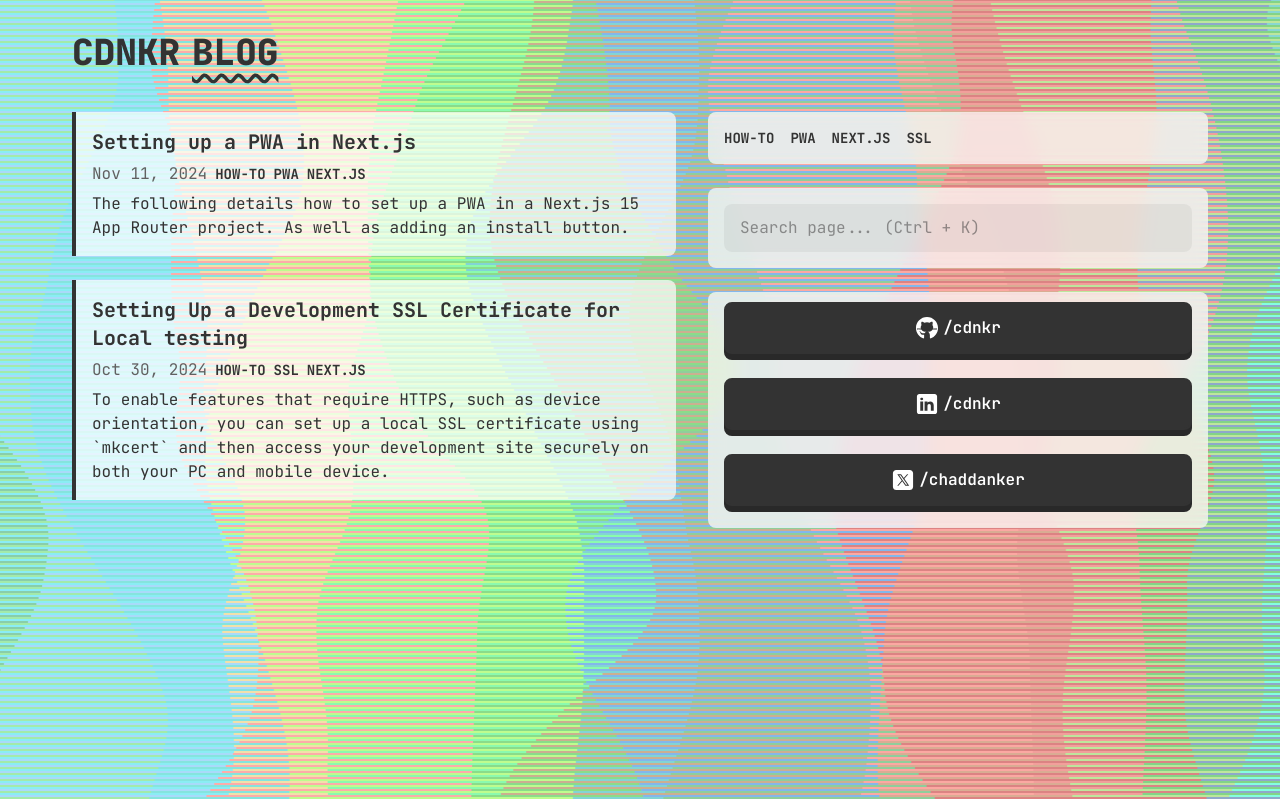
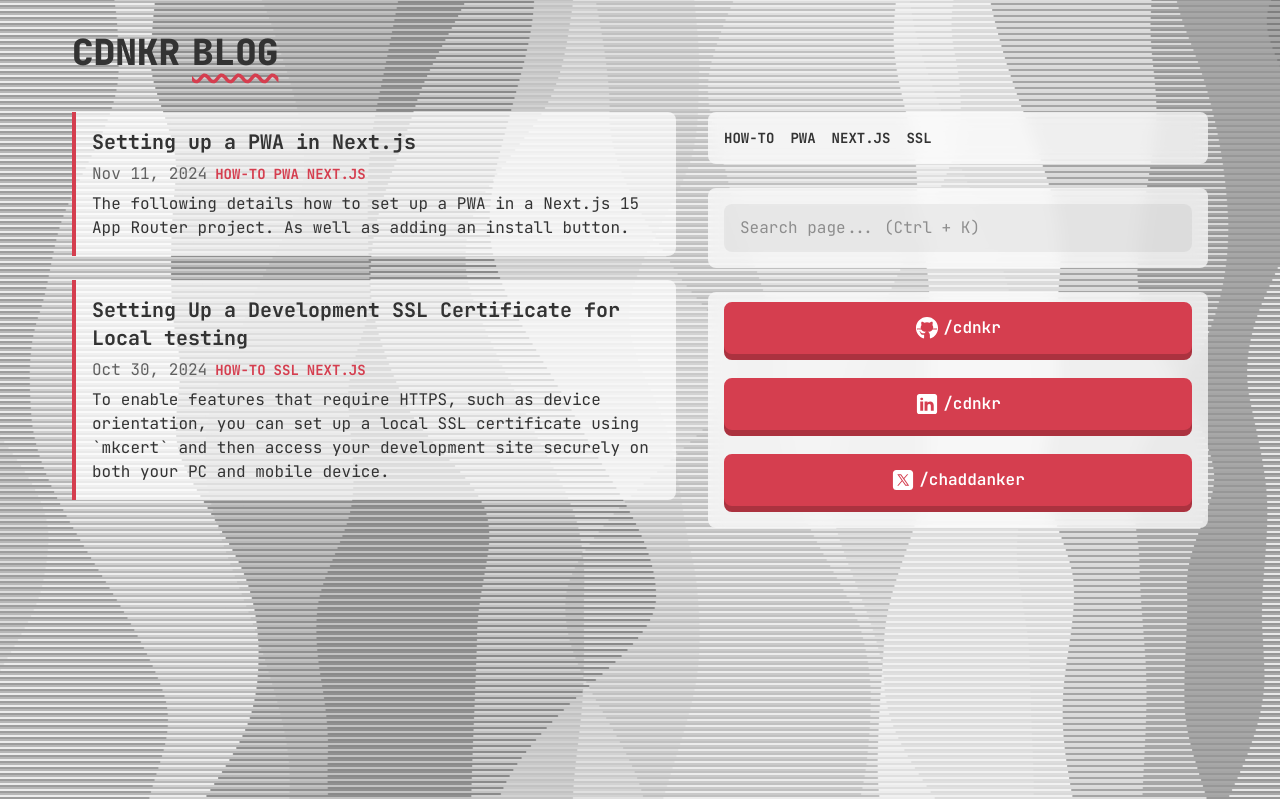
Before and after one commit to cdnkr/cdnkr.github.io, a Next.js app: page / in a window 1280 px wide. Built offline with nearby package versions, Linux system fonts and the light colour scheme.

Commit message:
changes theme colors

```diff
--- a/app/globals.css
+++ b/app/globals.css
@@ -1,8 +1,8 @@
 @import "tailwindcss";
 
 @theme {
-  /* --color-primary: #d53e4f; */
-  --color-primary: #333;
+  --color-primary: #d53e4f;
+  /* --color-primary: #333; */
   --color-text: #333;
   --color-background: rgba(0, 0, 0, 0.95);
   --color-border-button-background: #262626;
--- a/components/background.jsx
+++ b/components/background.jsx
@@ -76,7 +76,7 @@ export default function Background() {
             ctx.lineCap = "round";
 
             // colorful
-            let rndColor = () => `hsl(${intAlea(240)} ${intAlea(60, 100)}% ${intAlea(30, 70)}%)`;
+            // let rndColor = () => `hsl(${intAlea(240)} ${intAlea(60, 100)}% ${intAlea(30, 70)}%)`;
 
             // shades of blue
             // let rndColor = () => `hsl(${intAlea(200, 240)} ${intAlea(60, 100)}% ${intAlea(30, 70)}%)`;
@@ -85,7 +85,7 @@ export default function Background() {
             // let rndColor = () => `hsl(${intAlea(340, 360)} ${intAlea(60, 100)}% ${intAlea(30, 70)}%)`;
 
             // greyscale
-            // let rndColor = () => `hsl(0 0% ${intAlea(0, 100)}%)`;
+            let rndColor = () => `hsl(0 0% ${intAlea(0, 100)}%)`;
 
             let width = maxx / alea(12, 25);
             let nbcol = mceil(maxx / width) + 6;
```
